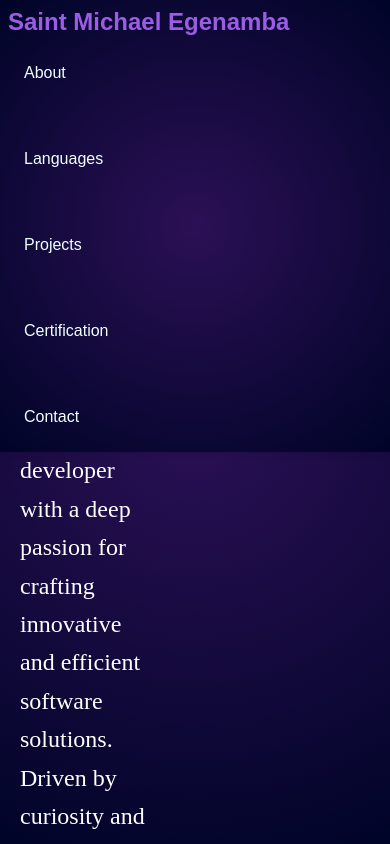
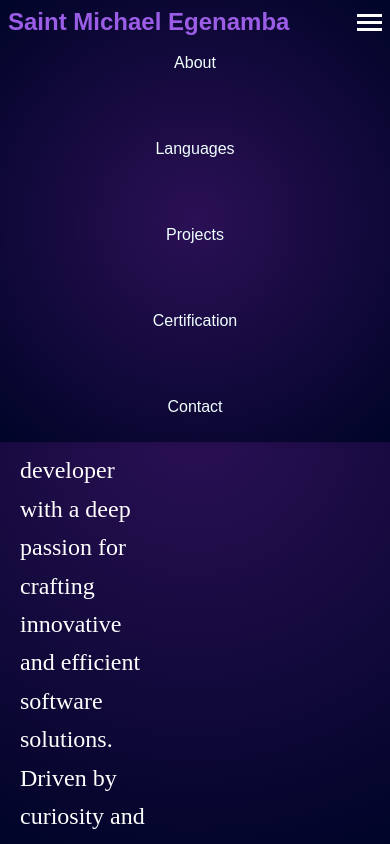
Before and after one commit to StMichael9/Portfolio, a React (Create React App) app in the folder my-react-app/: page / in a window 390 px wide. Shown: the top 844 px of the page. Built offline with nearby package versions, Linux system fonts and the light colour scheme.

Commit message:
Added Hamburger menu for mobile compatibilty

```diff
--- a/my-react-app/src/App.css
+++ b/my-react-app/src/App.css
@@ -41,19 +41,9 @@ body::before {
   min-height: calc(100vh - 60px); /* Adjust based on your navbar height */
 }
 
+/* ... existing styles ... */
+
 /* Navbar styles */
-@media (max-width: 768px) and (max-height: 768px) {
-  .navbar {
-    padding: 0.5rem;
-  }
-  body {
-    padding-top: 50px;
-  }
-
-  .content {
-    padding: 10px;
-  }
-}
 .navbar {
   position: fixed;
   top: 0;
@@ -63,6 +53,9 @@ body::before {
   padding: 0.5rem;
   box-shadow: 0 2px 4px rgba(0,0,0,0.1);
   z-index: 1000;
+  display: flex;
+  justify-content: space-between;
+  align-items: center;
 }
 
 .navbar .logo {
@@ -75,21 +68,8 @@ body::before {
   display: flex;
   list-style: none;
   gap: 2rem;
-  justify-content: center;
   margin: 0;
   padding: 0;
-}
-
-.navbar .nav-links li {
-  margin-left: 20px;
-  font-size: 16px;
-  cursor: pointer;
-  color: white;
-  transition: color 0.3s ease-in-out;
-}
-
-.navbar .nav-links li:hover {
-  color: #9b5de5;
 }
 
 .nav-button {
@@ -98,28 +78,50 @@ body::before {
   cursor: pointer;
   padding: 0.5rem 1rem;
   font-size: 1rem;
-  color:azure;
+  color: azure;
 }
 
 .nav-button:hover {
-  color: #666;
+  color: #9b5de5;
+}
+
+.hamburger {
+  display: none;
+  flex-direction: column;
+  cursor: pointer;
+}
+
+.hamburger span {
+  width: 25px;
+  height: 3px;
+  background-color: white;
+  margin: 2px 0;
+  transition: 0.4s;
 }
 
 /* Media query for responsive design */
 @media (max-width: 768px) {
   .navbar {
-    flex-direction: column;
-    align-items: flex-start;
+    flex-wrap: wrap;
   }
 
-  .navbar .nav-links {
+  .hamburger {
+    display: flex;
+  }
+
+  .nav-links {
     flex-direction: column;
     width: 100%;
-    margin-top: 10px;
+    display: none;
+  }
+
+  .nav-links.active {
+    display: flex;
   }
 
   .navbar .nav-links li {
     margin: 10px 0;
+    text-align: center;
   }
 }
 
--- a/my-react-app/src/components/NavBar.jsx
+++ b/my-react-app/src/components/NavBar.jsx
@@ -1,17 +1,29 @@
-import React from 'react';
+import React, { useState } from 'react';
 
 function NavBar() {
+  const [isNavActive, setIsNavActive] = useState(false);
+
   const scrollToSection = (sectionId) => {
     const element = document.getElementById(sectionId);
     if (element) {
       element.scrollIntoView({ behavior: 'smooth' });
     }
+    setIsNavActive(false); // Close the menu after clicking a link
+  };
+
+  const toggleNav = () => {
+    setIsNavActive(!isNavActive);
   };
 
   return (
     <nav className="navbar" role="navigation" aria-label="Main navigation">
       <div className="logo" role="banner">Saint Michael Egenamba</div>
-      <ul className="nav-links">
+      <div className="hamburger" onClick={toggleNav} aria-label="Toggle navigation menu">
+        <span></span>
+        <span></span>
+        <span></span>
+      </div>
+      <ul className={`nav-links ${isNavActive ? 'active' : ''}`}>
         <li>
           <button
             onClick={() => scrollToSection('about')}
@@ -51,7 +63,7 @@ function NavBar() {
         <li>
           <button
           onClick={() => scrollToSection('contact')}
-          about='Contact section'
+          aria-label="Contact section"
           className='nav-button'>
             Contact
           </button>
```
